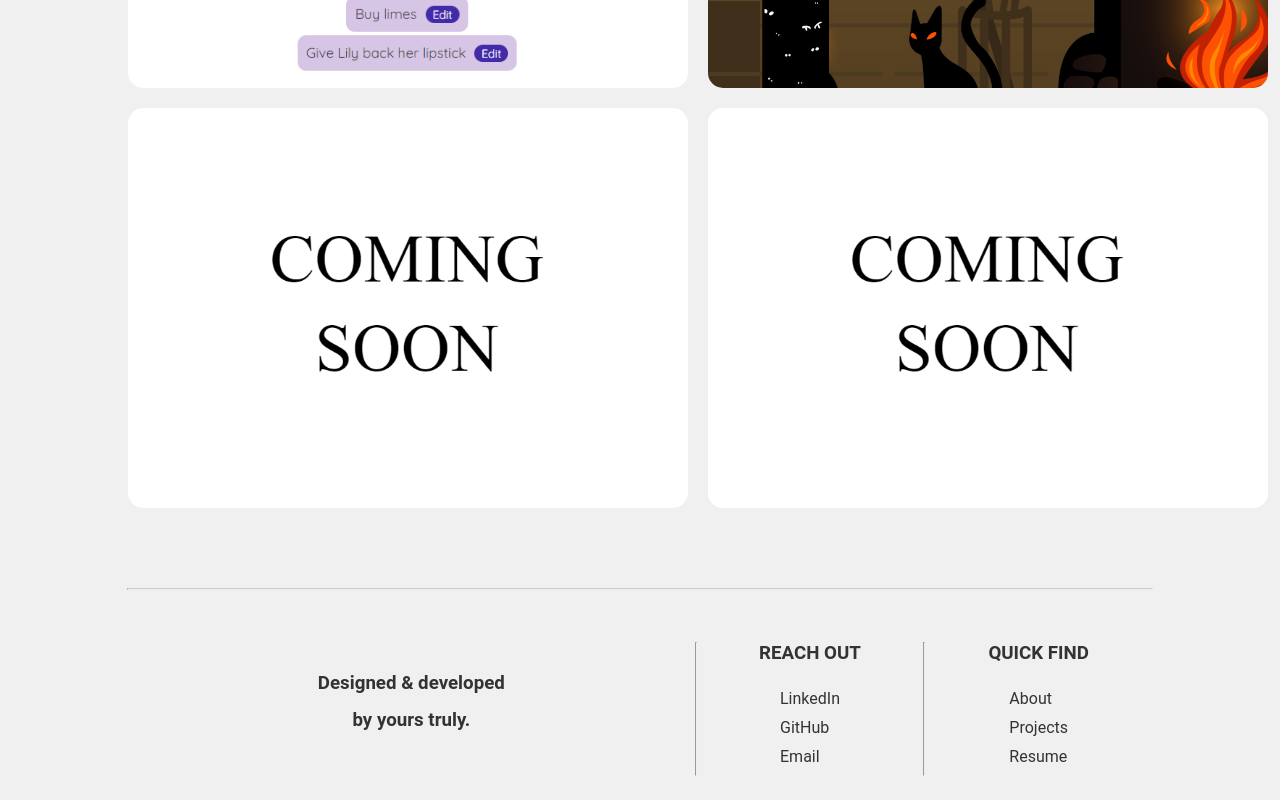
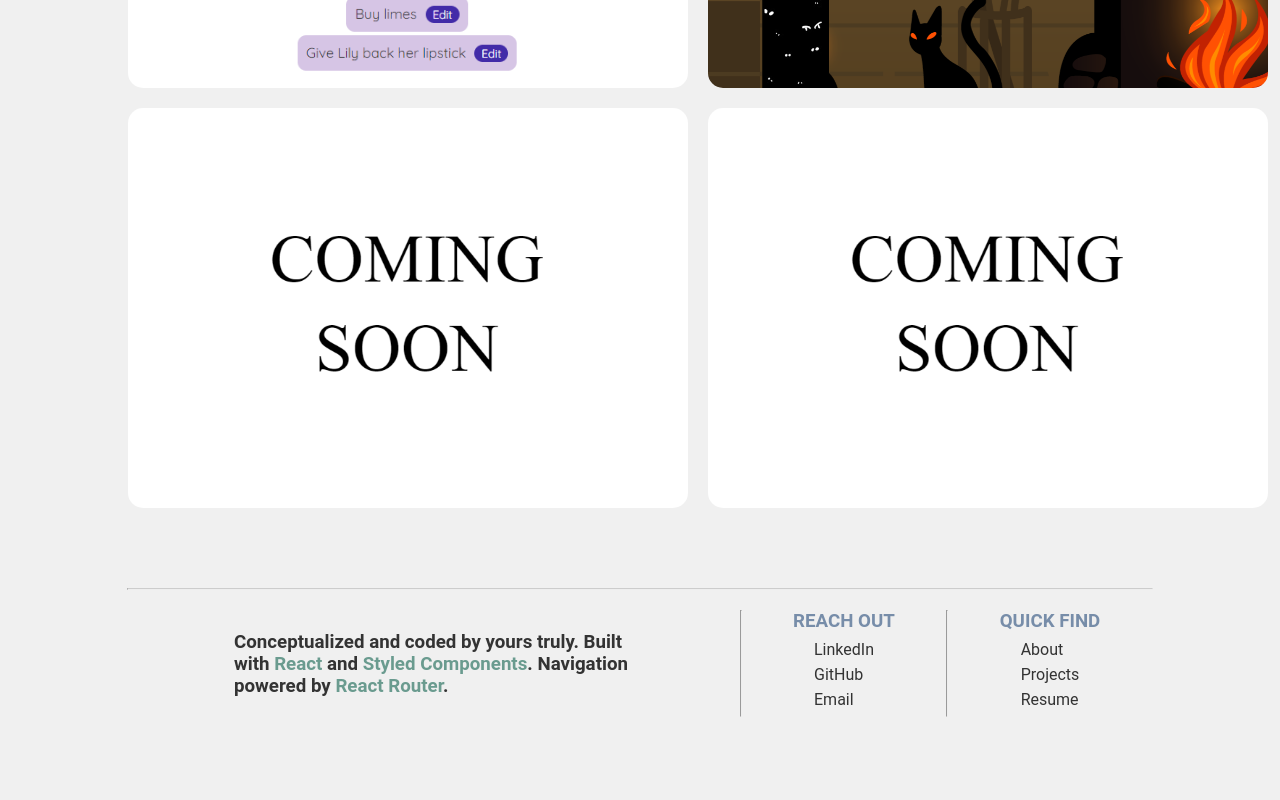
Before and after one commit to nhvn/portfolio, a React (Create React App) app: page / in a window 1280 px wide. Shown: the part 958-1758 px from the top of the page. After the commit the page ends 1707 px from the top, so only its background shows below. Built offline with nearby package versions, Linux system fonts and the light colour scheme; a web font is replaced by a local one.

Commit message:
Made improvements to footer

```diff
--- a/src/Footer.js
+++ b/src/Footer.js
@@ -6,8 +6,12 @@ function Footer() {
   return (
     <footer>
       <div className="footer-section footer-section-1">
-        <h3>Designed & developed</h3>
-        <h3>by yours truly.</h3>
+        <div className="yoursTruly">
+          <h3>
+            Conceptualized and coded by yours truly. Built with <span className="highlight3">React</span> and <span className="highlight3">Styled Components</span>.
+            Navigation powered by <span className="highlight3">React Router</span>.
+          </h3>
+        </div>
       </div>
       <hr />
       <div className="footer-section footer-section-2">
@@ -27,6 +31,7 @@ function Footer() {
             <li><a href="/Resume.pdf" target="_blank" rel="noopener noreferrer">Resume</a></li>
         </ul>
       </div>
+      {/* <hr /> */}
     </footer>
   );
 }
--- a/src/index.css
+++ b/src/index.css
@@ -109,6 +109,10 @@ section {
   color: rgb(74, 164, 209);
   animation: fadeIn 2s ease-in-out 1;
 }
+.highlight3 {
+  font-weight: bold;
+  color: #6a9b8f;
+}
 .right {
   flex: 2;
 }
@@ -183,7 +187,7 @@ section {
 footer {
   display: flex;
   justify-content: space-between;
-  padding: 2em 0;
+  padding-bottom: 2em;
   width: 80%;
   margin: 0 auto;
 }
@@ -194,8 +198,14 @@ footer {
   align-items: center;
   justify-content: center;
 }
+.yoursTruly {
+  width: 25em;
+}
+.footer-section-2 h3, .footer-section-3 h3 {
+  color: #778da9;
+}
 .footer-section-1 {
-  flex: 5;
+  flex: 6;
 }
 .footer-section-2 {
   flex: 2;
@@ -204,14 +214,14 @@ footer {
   flex: 2;
 }
 .footer-section h3 {
-  margin-bottom: 15px;
+  /* margin-bottom: 10px; */
 }
 .footer-section ul {
   list-style: none;
   padding: 5px;
 }
 .footer-section ul li {
-  padding: 5px;
+  padding: 3px;
 }
 .footer-section ul li a {
   text-decoration: none;
```
